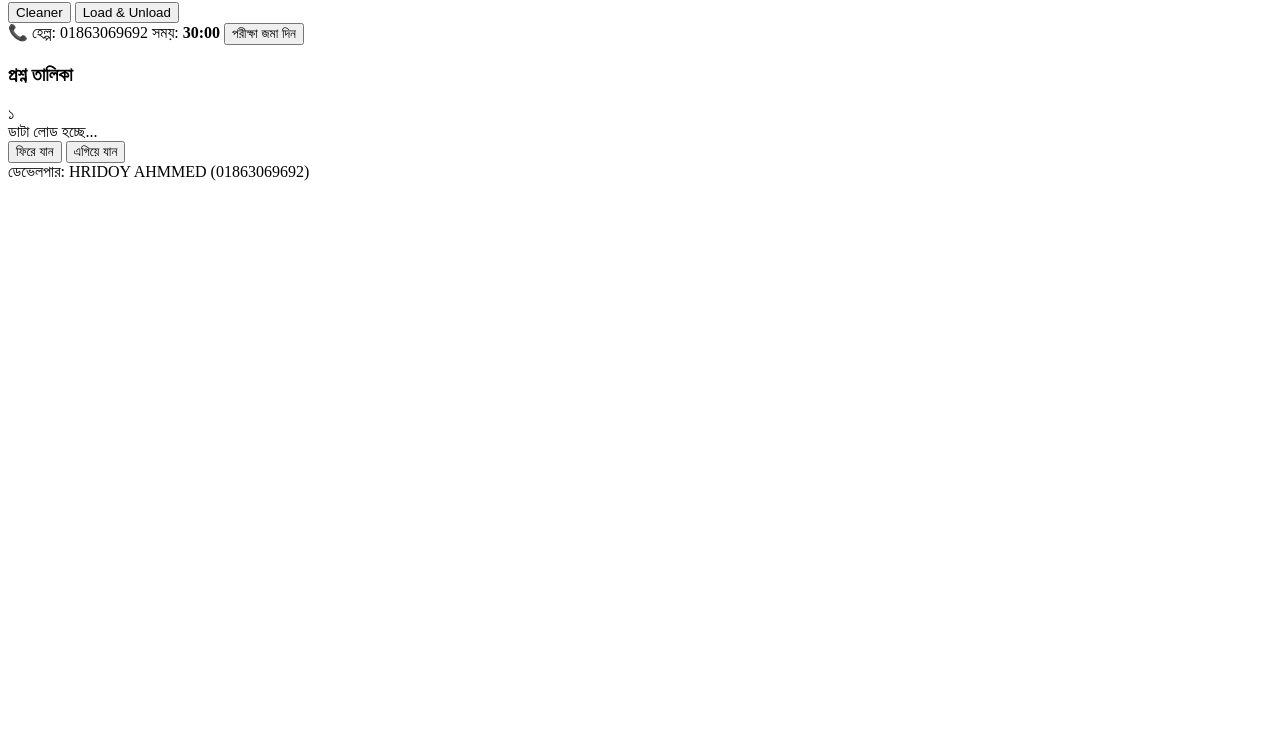
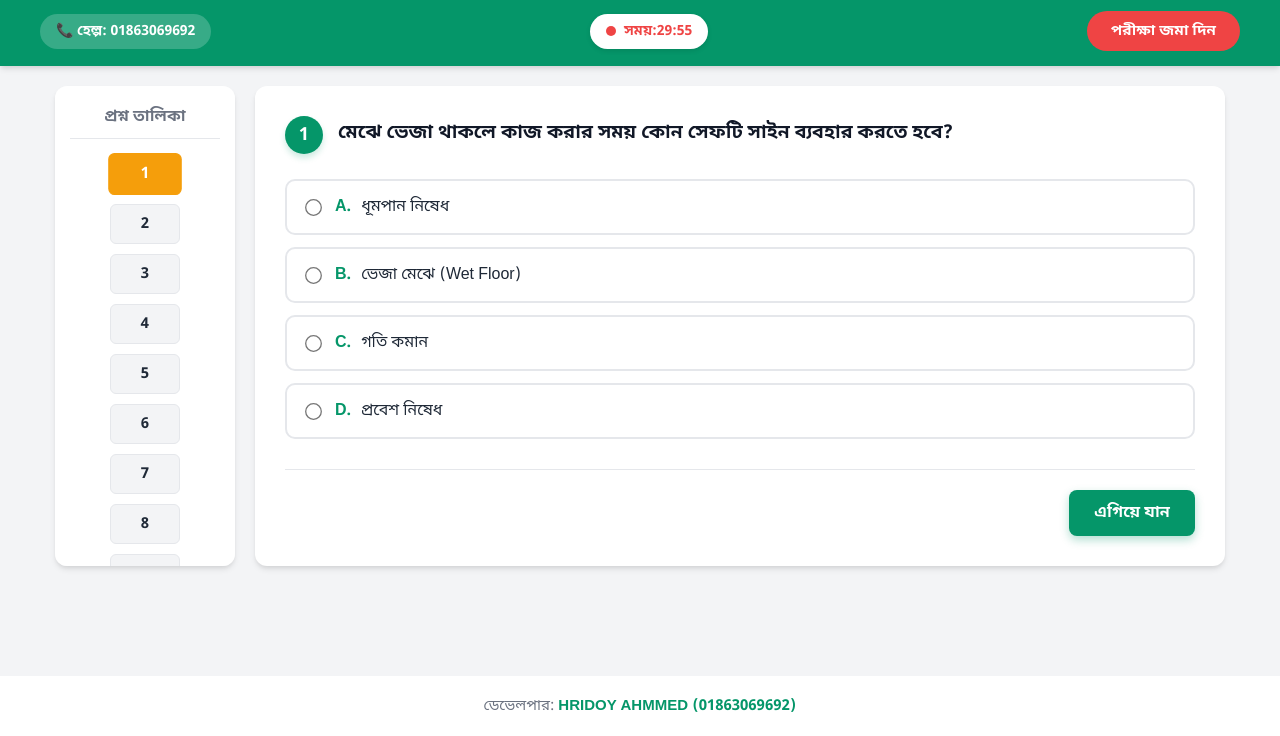
Before and after one commit to empty777999000-lab/Rkin, a plain HTML site: page index.html in a window 1280 px wide. Shown: the part 64-800 px from the top of the page. Drawn offline with Linux system fonts and the light colour scheme.

Commit message:
Update index.html

```diff
--- a/index.html
+++ b/index.html
@@ -1,3 +1,15 @@
+<!DOCTYPE html>
+<html lang="bn">
+<head>
+    <meta charset="UTF-8">
+    <meta name="viewport" content="width=device-width, initial-scale=1.0">
+    <title>পরীক্ষা (Takamul CBT)</title>
+
+    <!-- CSS লিংক করা হলো -->
+    <link rel="stylesheet" href="style.css">
+</head>
+<body>
+
     <!-- মূল পরীক্ষা স্ক্রিন -->
     <div id="exam-app">
         <header class="app-header">
@@ -20,7 +32,7 @@
         </header>
 
         <div class="main-layout">
-        <!-- প্রশ্নের প্যালেট (একটির নিচে আরেকটি সাজানো এবং স্ক্রলযোগ্য) -->
+            <!-- প্রশ্নের প্যালেট -->
             <aside class="palette-card">
                 <h3 class="palette-title">প্রশ্ন তালিকা</h3>
                 <div id="q-palette" class="palette-grid"></div>
@@ -125,3 +137,8 @@
     <footer class="site-footer">
         ডেভেলপার: <span class="dev-link" onclick="app.openAdmin()">HRIDOY AHMMED (01863069692)</span>
     </footer>
+
+    <!-- JS লিংক করা হলো -->
+    <script src="script.js"></script>
+</body>
+</html>
```
Lines whose indentation alone changed are shown as unchanged.
